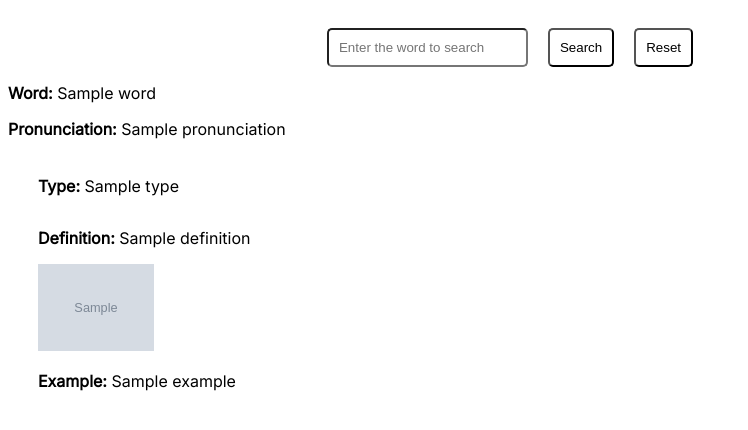
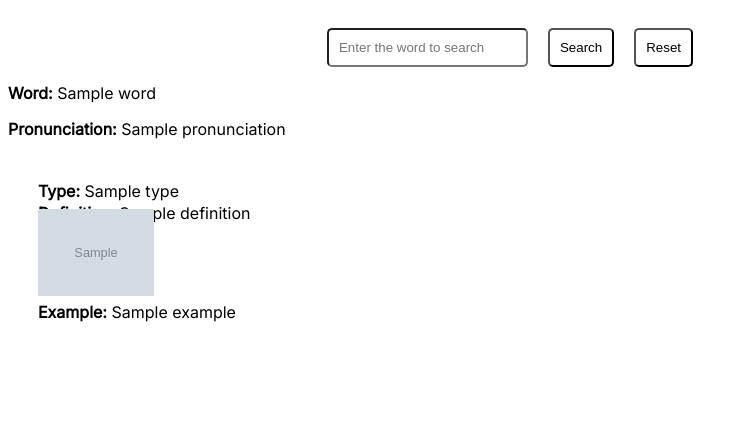
Before and after one commit to izudada/dictionary_app, a Django app: template templates/index.html in a window 1280 px wide. Shown: the top 430 px of the page, without its empty margins (0-748 px from the left). Run offline with Django 3.2, Linux system fonts and the light colour scheme; the template is opened without the code that fills it: most values are stand-ins (such as "Sample title", 1, 10 or a date in 2020); grey boxes marked "Sample" are stand-in pictures; parts of the project's set-up code (start-up, migrations or seed data) failed here and were passed over.

Commit message:
Add margin

```diff
--- a/static/css/main.css
+++ b/static/css/main.css
@@ -12,13 +12,17 @@ form {
 }
 
 .description{
-    padding: 5px 30px;
+    padding: 10px 30px;
     display: flex;
     flex-direction: column;
 }
 
 .detail{
     width: 60%;
+}
+
+.description p, .description img {
+    margin-bottom: -14px;
 }
 
 .image {
```
